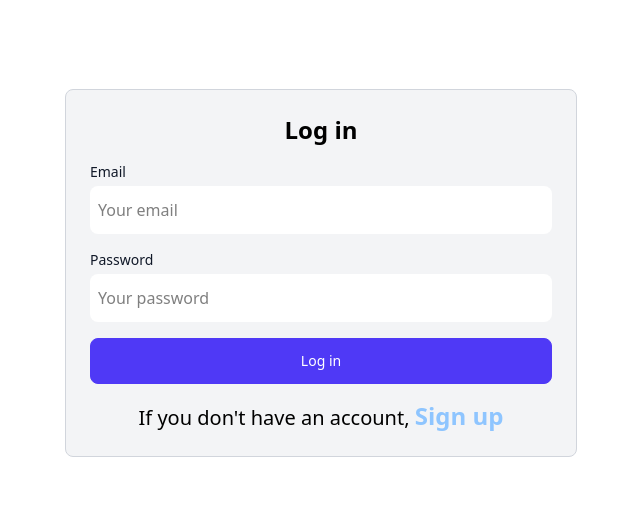
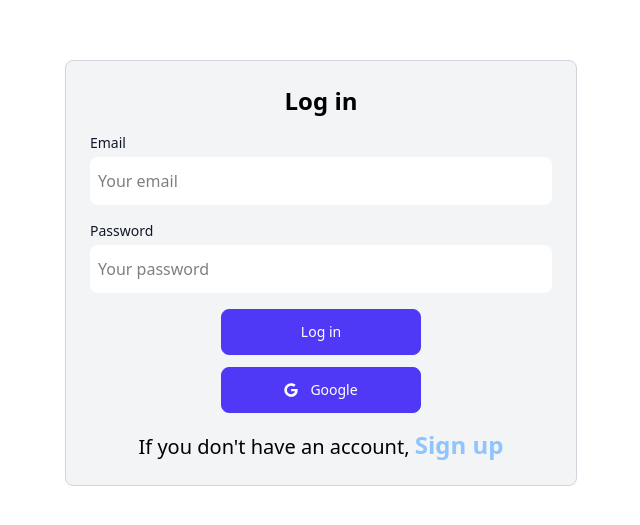
Before and after one commit to AbuBakrCodder/firebase2, a React (Vite) app: page /login in a window 1280 px wide. Shown: the part 127-652 px from the top of the page, without its empty margins (319-959 px from the left). Built offline with nearby package versions, Linux system fonts and the light colour scheme.

Commit message:
profile update

```diff
--- a/src/App.jsx
+++ b/src/App.jsx
@@ -6,6 +6,7 @@ import Login from "./pages/Login"
 import Register from "./pages/Register"
 import ProjectRoute from "./components/ProjectRoute"
 import { useGlobalContext } from "./hooks/useGlobalContext.js"
+import Profile from "./pages/Profile.jsx"
 function App() {
   const {user} = useGlobalContext()
 
@@ -23,6 +24,10 @@ function App() {
         path: "/myToDos",
         element: <MyToDos />
       },
+      {
+        path: "/profile",
+        element: <Profile />
+      }
     ],
   },
   {
--- a/src/components/Navbar.jsx
+++ b/src/components/Navbar.jsx
@@ -55,6 +55,12 @@ function Navbar() {
                                 {modal && (
                                     <div className="absolute right-0 top-14 bg-white shadow-lg p-4 rounded-xl flex flex-col gap-2">
                                         <button
+                                            onClick={() => { navigate("/profile") }}
+                                            className="border px-3 py-1 rounded hover:bg-amber-400 hover:text-white"
+                                        >
+                                            Profile
+                                        </button>
+                                        <button
                                             onClick={handleLogout}
                                             className="border px-3 py-1 rounded hover:bg-amber-400 hover:text-white"
                                         >
@@ -101,6 +107,12 @@ function Navbar() {
 
                         <div className="flex flex-col gap-3 w-40 bg-white rounded-2xl p-5 absolute top-full">
                             <button
+                                onClick={() => { navigate("/profile") }}
+                                className="border px-3 py-1 rounded hover:bg-amber-400 hover:text-white"
+                            >
+                                Profile
+                            </button>
+                            <button
                                 onClick={handleLogout}
                                 className="border px-3 py-1 rounded hover:bg-amber-400 hover:text-white"
                             >
--- a/src/firebase/firebaseConfig.js
+++ b/src/firebase/firebaseConfig.js
@@ -1,6 +1,6 @@
 import { initializeApp } from "firebase/app"
 import { getFirestore } from "firebase/firestore"
-import { getAuth } from "firebase/auth"
+import { getAuth, GoogleAuthProvider } from "firebase/auth"
 
 const firebaseConfig = {
   apiKey: import.meta.env.VITE_FIREBASE_API_KEY,
@@ -15,3 +15,4 @@ const app = initializeApp(firebaseConfig)
 
 export const db = getFirestore(app)
 export const auth = getAuth(app)
+export const provider = new GoogleAuthProvider()
--- a/src/hooks/useAuth.jsx
+++ b/src/hooks/useAuth.jsx
@@ -3,17 +3,21 @@ import {
     createUserWithEmailAndPassword,
     signInWithEmailAndPassword,
     signOut,
-    updateProfile
+    updateProfile,
+    signInWithPopup,
 } from "firebase/auth"
-import { auth } from "../firebase/firebaseConfig"
-import { doc, setDoc, serverTimestamp, deleteDoc} from "firebase/firestore"
+import { auth, provider } from "../firebase/firebaseConfig"
+import { doc, setDoc, serverTimestamp, deleteDoc } from "firebase/firestore"
 import { db } from "../firebase/firebaseConfig"
 import { deleteUser } from "firebase/auth";
+import toast from "react-hot-toast"
+import { useNavigate } from "react-router-dom";
 
 
 export const useAuth = () => {
     const [loading, setLoading] = useState(false)
     const [error, setError] = useState(null)
+    const navigate = useNavigate();
 
     //  REGISTER
     const register = async ({ displayname, email, password, imageUrl }) => {
@@ -23,13 +27,11 @@ export const useAuth = () => {
 
             const res = await createUserWithEmailAndPassword(auth, email, password)
 
-            // Firebase Auth profile
             await updateProfile(res.user, {
                 displayName: displayname,
-                photoURL: imageUrl
+                photoURL: imageUrlz
             })
 
-            // Firestore users collection
             await setDoc(doc(db, "users", res.user.uid), {
                 uid: res.user.uid,
                 displayName: displayname,
@@ -88,5 +90,19 @@ export const useAuth = () => {
         }
     };
 
-    return { register, login, logout, handleDelete, loading, error }
+    // GOOGLE LOGIN
+    const loginWithGoogle = () => {
+        signInWithPopup(auth, provider)
+            .then((result) => {
+                const user = result.user;
+                toast.success("Logged in with Google successfully")
+                navigate("/");
+
+            }).catch((error) => {
+                const errorCode = error.code;
+                const errorMessage = error.message;
+                toast.error(errorMessage)
+            });
+    }
+    return { register, login, logout, handleDelete, loginWithGoogle, loading, error }
 }
--- a/src/pages/Login.jsx
+++ b/src/pages/Login.jsx
@@ -2,11 +2,12 @@ import { NavLink, useNavigate } from "react-router-dom"
 import { useState } from "react"
 import { toast } from "react-hot-toast"
 import { useAuth } from "../hooks/useAuth"
+import { FaGoogle } from "react-icons/fa"
 
 function Login() {
     const [email, setEmail] = useState("")
     const [password, setPassword] = useState("")
-    const { login, loading } = useAuth()
+    const { login, loading, loginWithGoogle } = useAuth()
     const navigate = useNavigate()
 
     const handleSubmit = async (e) => {
@@ -62,14 +63,16 @@ function Login() {
                         onChange={(e) => setPassword(e.target.value)}
                     />
                 </div>
-
-                <button
-                    disabled={loading}
-                    className="block w-full rounded-lg border border-indigo-600 bg-indigo-600 px-12 py-3 text-sm font-medium text-white transition-colors hover:bg-transparent hover:text-indigo-600 disabled:opacity-50"
-                    type="submit"
-                >
-                    {loading ? "Logging in..." : "Log in"}
-                </button>
+                <div className="flex flex-col items-center justify-center gap-3">
+                    <button
+                        disabled={loading}
+                        className="block w-50 rounded-lg border border-indigo-600 bg-indigo-600 px-12 py-3 text-sm font-medium text-white transition-colors hover:bg-transparent hover:text-indigo-600 disabled:opacity-50"
+                        type="button"
+                    >
+                        {loading ? "Logging in..." : "Log in"}
+                    </button>
+                    <button className="flex items-center justify-center gap-3 w-50 rounded-lg border border-indigo-600 bg-indigo-600 px-12 py-3 text-sm font-medium text-white transition-colors hover:bg-transparent hover:text-indigo-600" type="button" onClick={loginWithGoogle}><FaGoogle /> Google</button>
+                </div>
 
                 <p className="text-center text-xl">
                     If you don't have an account,{" "}
--- /dev/null
+++ b/src/pages/Profile.jsx
@@ -0,0 +1,52 @@
+import { useAuthState } from "../hooks/useAuthState";
+import { useAuth } from "../hooks/useAuth";
+import { useNavigate } from "react-router-dom";
+import { BiArrowBack } from "react-icons/bi";
+
+function Profile() {
+    const { user } = useAuthState()
+    const { logout, handleDelete } = useAuth()
+    const navigate = useNavigate()
+
+    const handleLogout = async () => {
+        await logout()
+        navigate("/login")
+    }
+
+    const deleteacc = async () => {
+        await handleDelete()
+        navigate("/register")
+    }
+
+    return (
+        <div>
+            {user && (
+                <div className="flex flex-col gap-3 p-10">
+                    <div className="flex flex-col justify-center gap-3">
+                        <button className="text-4xl" onClick={()=>navigate("/")}><BiArrowBack /></button>
+                        <img src={user.photoURL} className="w-50 rounded-4xl" alt="" />
+                        <h1 className="text-4xl font-bold">{user.displayName}</h1>
+                        <p className="text-lg font-bold">{user.email}</p>
+                    </div>
+                    <div className="flex flex-col gap-3 w-40 bg-white rounded-2xl">
+                        <button
+                            onClick={handleLogout}
+                            className="border px-3 py-1 rounded hover:bg-amber-400 hover:text-white"
+                        >
+                            Log Out
+                        </button>
+
+                        <button
+                            onClick={deleteacc}
+                            className="border px-3 py-1 rounded hover:bg-red-600 hover:text-white"
+                        >
+                            Delete Acc
+                        </button>
+                    </div>
+                </div>
+            )}
+        </div>
+    )
+}
+
+export default Profile
--- a/src/pages/Register.jsx
+++ b/src/pages/Register.jsx
@@ -3,11 +3,12 @@ import { toast } from "react-hot-toast"
 import { useState } from "react"
 import { useNavigate } from "react-router-dom"
 import { useAuth } from "../hooks/useAuth"
+import { FaGoogle } from "react-icons/fa"
 
 function Register() {
     const [file, setFile] = useState(null)
     const navigate = useNavigate()
-    const { register } = useAuth()
+    const { register, loginWithGoogle } = useAuth()
     const [displayname, setDisplayname] = useState("")
     const [email, setEmail] = useState("")
     const [password, setPassword] = useState("")
@@ -96,9 +97,12 @@ function Register() {
                         <input multiple="" accept="image/*" onChange={handlechange} type="file" id="File" className="sr-only" />
                     </label>
                 </div>
-                <button className="block w-full rounded-lg border border-indigo-600 bg-indigo-600 px-12 py-3 text-sm font-medium text-white transition-colors hover:bg-transparent hover:text-indigo-600" type="submit">
-                    Register
-                </button>
+                <div className="flex gap-3 items-center justify-center flex-col">
+                    <button className="block w-50 rounded-lg border border-indigo-600 bg-indigo-600 px-12 py-3 text-sm font-medium text-white transition-colors hover:bg-transparent hover:text-indigo-600" type="submit">
+                        Register
+                    </button>
+                    <button className="flex items-center justify-center gap-3 w-50 rounded-lg border border-indigo-600 bg-indigo-600 px-12 py-3 text-sm font-medium text-white transition-colors hover:bg-transparent hover:text-indigo-600" type="button" onClick={loginWithGoogle}><FaGoogle /> Google</button>
+                </div>
                 <p className="text-center text-xl">If you have an acount <NavLink className="font-bold text-blue-300 text-2xl" to={"/login"}>Log in</NavLink></p>
             </form>
         </div>
```
